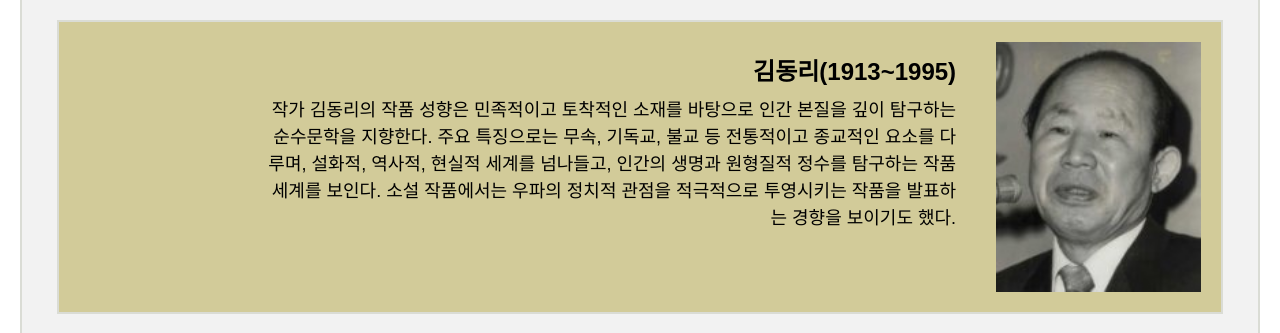
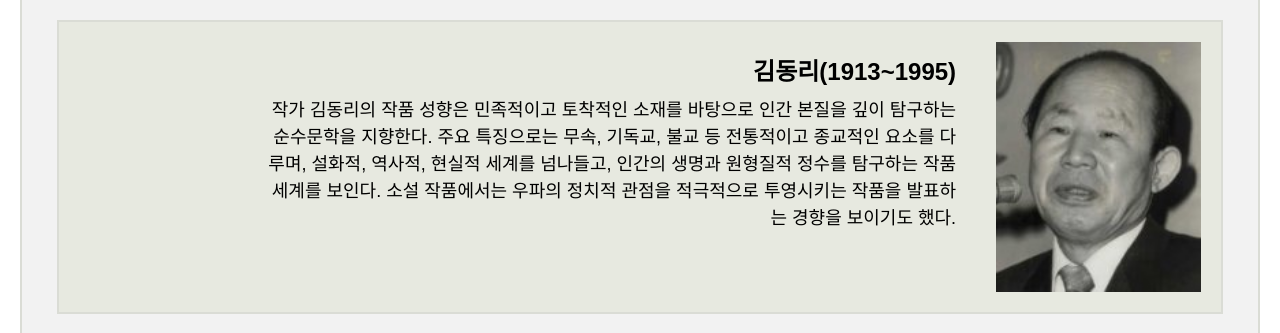
Before and after one commit to kmj656/MoonhyangjaeProject, a website: page public/html/dongri.html in a window 1280 px wide. In both pictures the pointer is over the element 640 px from the left and 2979 px from the top of the page. Shown: the part 2812-3145 px from the top of the page. Drawn offline with Linux system fonts and the light colour scheme; grey boxes are pictures that could not be loaded; a web font is replaced by a local one.

Commit message:
update css fix

```diff
--- a/public/css/literaryCenter.css
+++ b/public/css/literaryCenter.css
@@ -88,7 +88,7 @@ html, body {
 }
 
 .author:hover {
-  background-color: rgb(210, 203, 153);
+  background-color: #e7e9e0;
 }
 
 .author .authorInfo {
```
